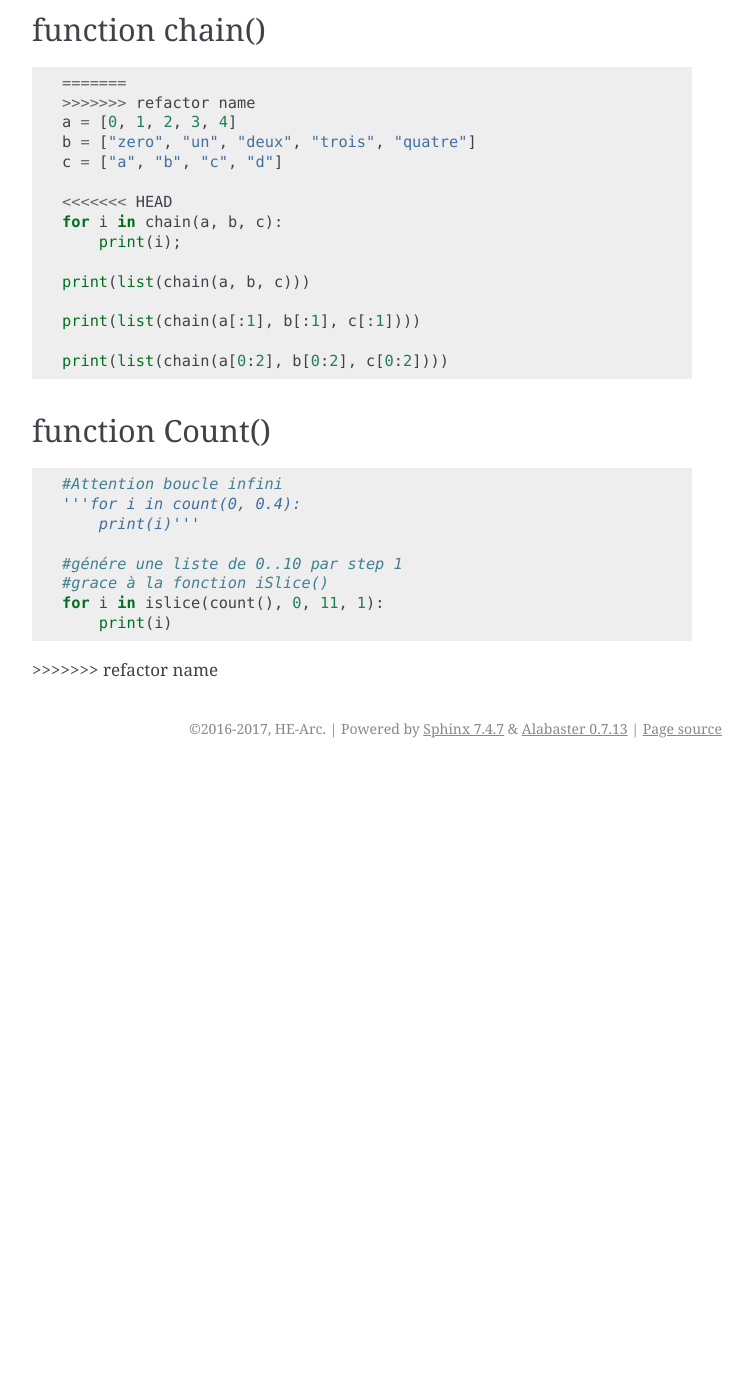
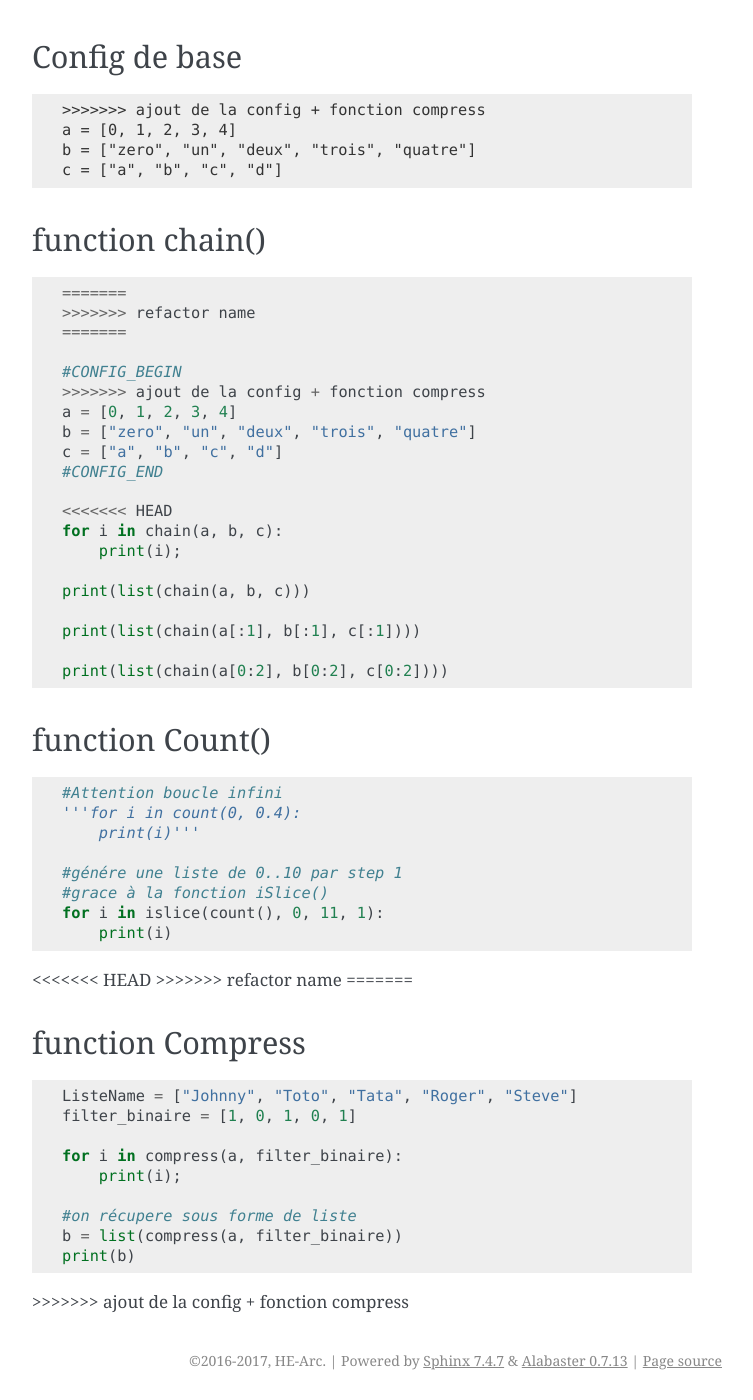
Before and after one commit to HE-Arc/livre-python, a Sphinx documentation site: the page built from source/itertools/index.rst, in a window 1280 px wide and 1400 px high, scrolled down 2708 px. Shown: the whole window, without its empty margins (388-1141 px from the left). Built offline with Sphinx 7.4.7, drawn with Linux system fonts in a browser that asks for light colours; before the commit the page ends 3476 px from its top, so only the background shows below that; some of the changed text lies outside the part shown.

Commit message:
ajout de la config + fonction compress

```diff
--- a/source/itertools/index.rst
+++ b/source/itertools/index.rst
@@ -92,8 +92,11 @@
 ------------
 
 
-Exemples
+Config de base
 --------
+.. literalinclude:: use_itertools.py
+   :start-after: #CONFIG_BEGIN
+   :end-before: #CONFIG_END
 
 function chain()
 ----------------
@@ -110,4 +113,14 @@
 .. literalinclude:: use_itertools.py
    :start-after: #COUNT_BEGIN
    :end-before: #COUNT_END
+<<<<<<< HEAD
 >>>>>>> refactor name
+=======
+
+function Compress
+----------------
+
+.. literalinclude:: use_itertools.py
+   :start-after: #COMPRESS_BEGIN
+   :end-before: #COMPRESS_END
+>>>>>>> ajout de la config + fonction compress
--- a/source/itertools/use_itertools.py
+++ b/source/itertools/use_itertools.py
@@ -5,6 +5,7 @@
 #import de la librairie
 from itertools import *
 
+<<<<<<< HEAD
 <<<<<<< HEAD
 #COUNT_BEGIN
 #Attention boucle infini
@@ -21,9 +22,14 @@
 #CHAIN_BEGIN
 =======
 >>>>>>> refactor name
+=======
+
+#CONFIG_BEGIN
+>>>>>>> ajout de la config + fonction compress
 a = [0, 1, 2, 3, 4]
 b = ["zero", "un", "deux", "trois", "quatre"]
 c = ["a", "b", "c", "d"]
+#CONFIG_END
 
 <<<<<<< HEAD
 for i in chain(a, b, c):
@@ -103,11 +109,27 @@
 
 #COUNT_BEGIN
 #Attention boucle infini
-'''for i in count(0, 0.4):
-    print(i);'''
+for i in count(0, 0.4):
+    print(i);
 
 #génére une liste de 0..100 par step 1
 for i in islice(count(), 0, 101, 1):
     print(i);
 #COUNT_END
+<<<<<<< HEAD
 >>>>>>> refactor name
+=======
+
+
+#COMPRESS_BEGIN
+a = ["Johnny", "Toto", "Tata", "Roger", "Steve"];
+filter_binaire = [1, 0, 1, 0, 1];
+
+for i in compress(a, filter_binaire):
+    print(i);
+
+#on récupere sous forme de liste
+b = list(compress(a, filter_binaire));
+print(b);
+#COMPRESS_END
+>>>>>>> ajout de la config + fonction compress
```
